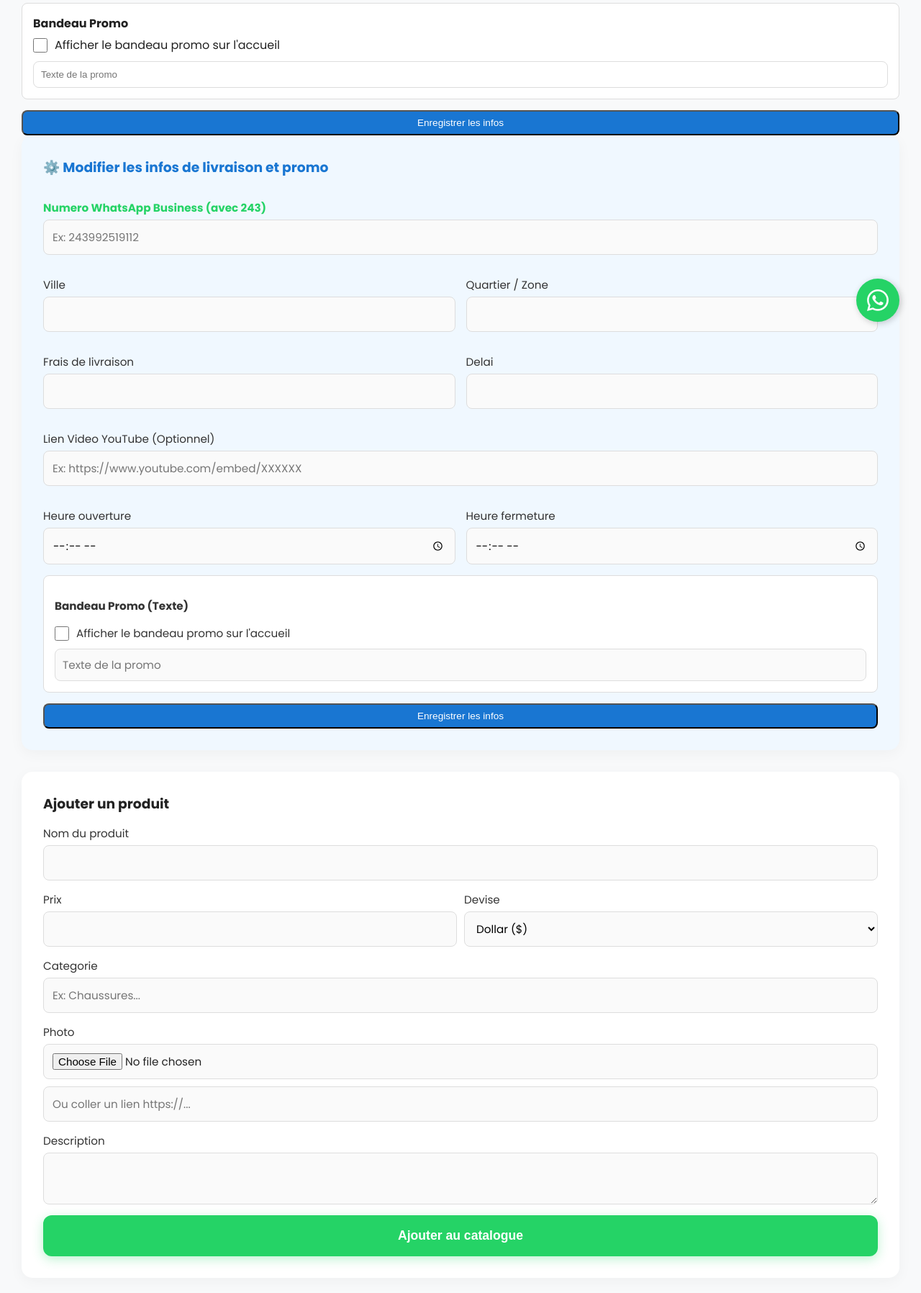
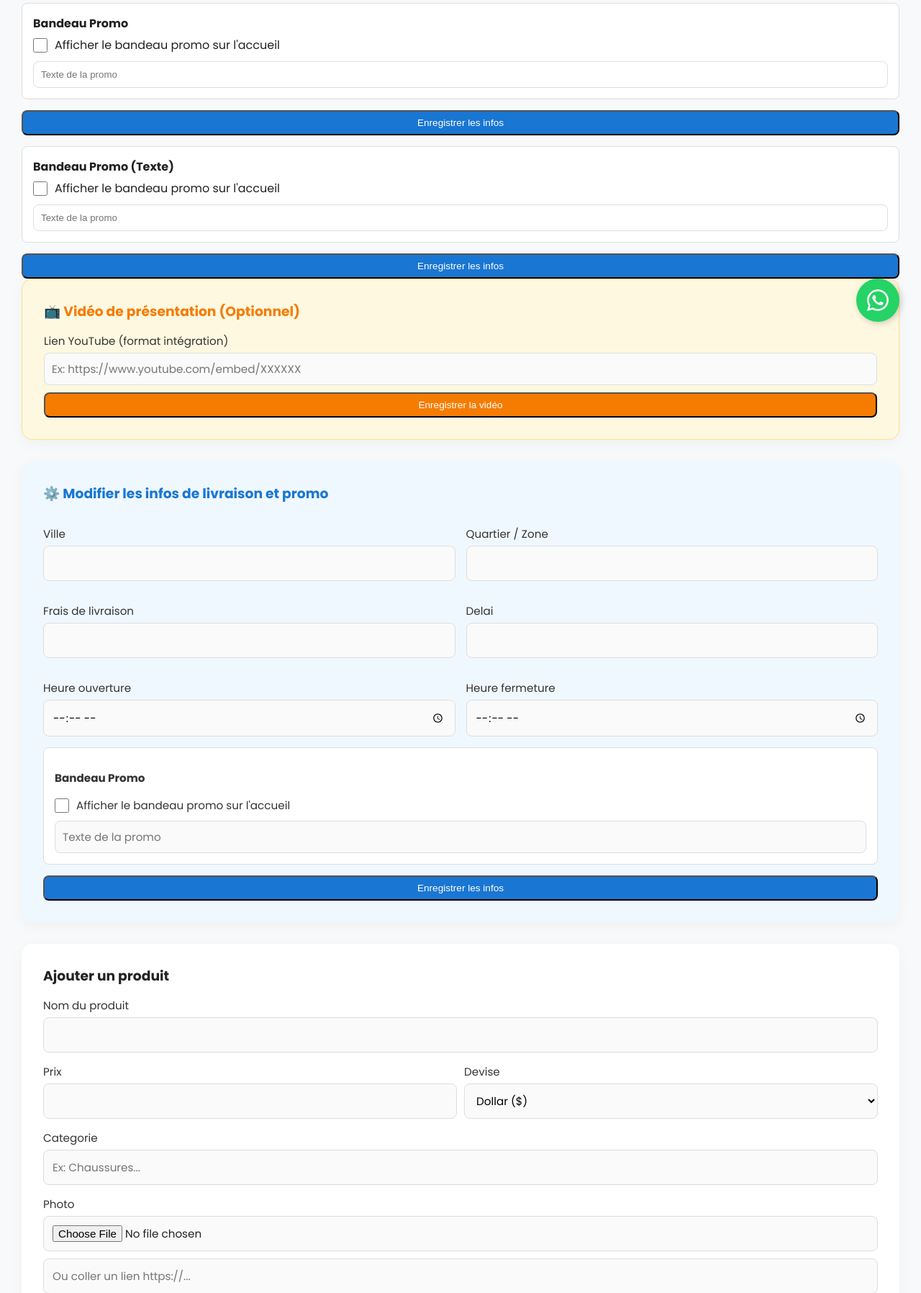
Before and after one commit to jacobilisadjiga243-oss/joel-business, a Python web app: template templates/admin_dashboard.html in a window 1280 px wide. Shown: the part 323-2119 px from the top of the page at 72% size. Run offline with Jinja, Linux system fonts and the light colour scheme; the template is opened without the code that fills it, so the values that code supplies are empty.

Commit message:
Separation du bloc video et nettoyage de l'admin

```diff
--- a/templates/admin_dashboard.html
+++ b/templates/admin_dashboard.html
@@ -41,29 +41,44 @@
         </form>
     </div>
 
-        <!-- BLOC INFOS LIVRAISON ET PROMO -->
+
+
+            <div style="margin-top: 15px; padding: 15px; background: white; border-radius: 8px; border: 1px solid #ddd;">
+                <label style="font-weight: bold; margin-bottom: 5px; display: block;">Bandeau Promo (Texte)</label>
+                <label style="display: flex; align-items: center; gap: 10px; cursor: pointer; margin-bottom: 10px;">
+                    <input type="checkbox" name="promo_active" value="1" {% if info.promo_active %}checked{% endif %} style="width: 20px; height: 20px;">
+                    <span>Afficher le bandeau promo sur l'accueil</span>
+                </label>
+                <input type="text" name="promo_texte" value="{{ info.promo_texte }}" placeholder="Texte de la promo" style="width: 100%; padding: 10px; border: 1px solid #ddd; border-radius: 8px;">
+            </div>
+
+            <button type="submit" class="btn-secondary" style="background: #1976d2; margin-top: 15px; width: 100%;">Enregistrer les infos</button>
+        </form>
+    </div>
+        <!-- BLOC VIDEO -->
+    <div class="contact-form-box" style="margin-bottom: 30px; background: #fff8e1; border: 1px solid #ffe082;">
+        <h3 style="margin-bottom: 15px; color: #f57c00;">📺 Vidéo de présentation (Optionnel)</h3>
+        <form method="POST" action="/admin/video">
+            <label>Lien YouTube (format intégration)</label>
+            <input type="text" name="video_url" value="{{ info.video_url or '' }}" placeholder="Ex: https://www.youtube.com/embed/XXXXXX" style="width: 100%; padding: 10px; border: 1px solid #ddd; border-radius: 8px; margin-bottom: 10px;">
+            <button type="submit" class="btn-secondary" style="background: #f57c00; width: 100%;">Enregistrer la vidéo</button>
+        </form>
+    </div>
+    <!-- BLOC INFOS LIVRAISON -->
     <div class="contact-form-box" style="margin-bottom: 30px; background: #f0f8ff;">
         <h3 style="margin-bottom: 15px; color: #1976d2;">⚙️ Modifier les infos de livraison et promo</h3>
         <form method="POST" action="/admin/infos">
             <div style="display:grid; grid-template-columns: 1fr 1fr; gap: 15px;">
-                <div style="grid-column: 1 / -1;">
-                    <label style="color: #25D366; font-weight: bold;">Numero WhatsApp Business (avec 243)</label>
-                    <input type="text" name="whatsapp" value="{{ info.whatsapp }}" placeholder="Ex: 243992519112" required>
-                </div>
                 <div><label>Ville</label><input type="text" name="ville" value="{{ info.ville }}" required></div>
                 <div><label>Quartier / Zone</label><input type="text" name="quartier" value="{{ info.quartier }}" required></div>
                 <div><label>Frais de livraison</label><input type="text" name="frais" value="{{ info.frais }}" required></div>
                 <div><label>Delai</label><input type="text" name="delai" value="{{ info.delai }}" required></div>
-                <div style="grid-column: 1 / -1;">
-                    <label>Lien Video YouTube (Optionnel)</label>
-                    <input type="text" name="video_url" value="{{ info.video_url or '' }}" placeholder="Ex: https://www.youtube.com/embed/XXXXXX">
-                </div>
                 <div><label>Heure ouverture</label><input type="time" name="heure_debut" value="{{ info.heure_debut }}" required></div>
                 <div><label>Heure fermeture</label><input type="time" name="heure_fin" value="{{ info.heure_fin }}" required></div>
             </div>
 
             <div style="margin-top: 15px; padding: 15px; background: white; border-radius: 8px; border: 1px solid #ddd;">
-                <label style="font-weight: bold; margin-bottom: 5px; display: block;">Bandeau Promo (Texte)</label>
+                <label style="font-weight: bold; margin-bottom: 5px; display: block;">Bandeau Promo</label>
                 <label style="display: flex; align-items: center; gap: 10px; cursor: pointer; margin-bottom: 10px;">
                     <input type="checkbox" name="promo_active" value="1" {% if info.promo_active %}checked{% endif %} style="width: 20px; height: 20px;">
                     <span>Afficher le bandeau promo sur l'accueil</span>
```
Also changed, not shown: app.py (+12 -0 lines).
